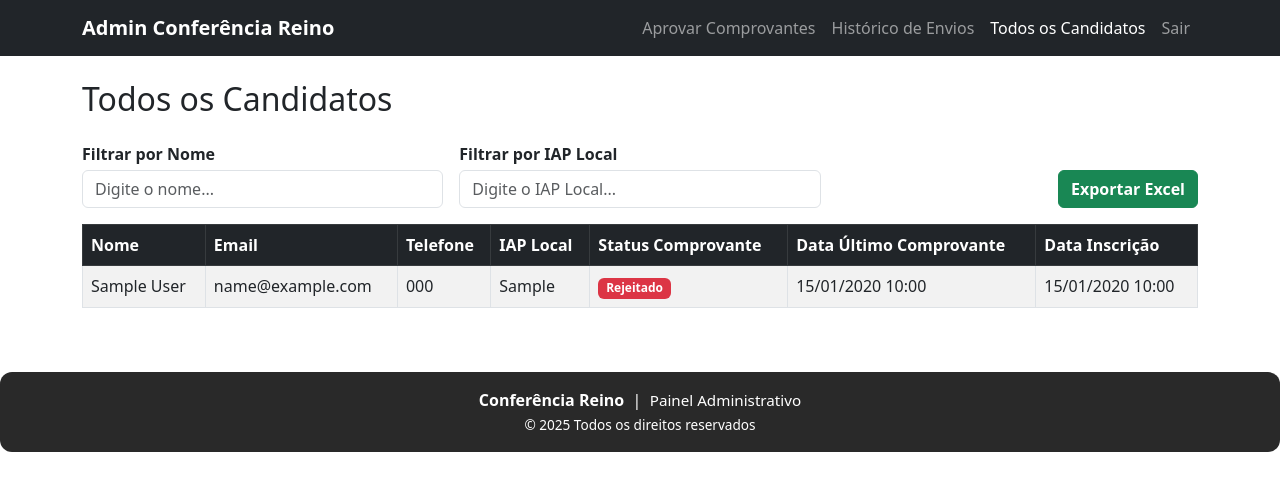
After one commit to Vinicios-DRH/iap-convencao-amazonica, a Flask app: page /admin/candidatos in a window 1280 px wide. The commit adds this page. Shown: the top 491 px of the page. Run offline with Flask 3, Linux system fonts and the light colour scheme; a user stored in the database is signed in; tables that the repository leaves empty hold one stand-in row (values such as "Sample post").

Commit message:
Melhorando consideravelmente o sistema

```diff
--- a/src/__init__.py
+++ b/src/__init__.py
@@ -3,6 +3,7 @@ from flask_sqlalchemy import SQLAlchemy
 from flask_bcrypt import Bcrypt
 from flask_login import LoginManager
 from dotenv import load_dotenv
+from datetime import datetime
 import os
 from supabase import create_client
 
@@ -36,5 +37,9 @@ login_manager = LoginManager(app)
 login_manager.login_view = 'login'
 login_manager.login_message_category = 'alert-info'
 
+@app.context_processor
+def inject_now():
+    return {'now': datetime.utcnow}
+
 from src import routes
 app.supabase = supabase
--- a/src/routes.py
+++ b/src/routes.py
@@ -100,7 +100,6 @@ def login():
 @app.route("/painel")
 @login_required
 def painel_candidato():
-    # Busca o comprovante MAIS RECENTE COM ARQUIVO
     comprovante = ComprovantesPagamento.query.filter(
         ComprovantesPagamento.id_user == current_user.id,
         ComprovantesPagamento.arquivo_comprovante.isnot(None)
@@ -113,17 +112,12 @@ def painel_candidato():
         status = comprovante.status
         url_arquivo = current_app.supabase.storage.from_("comprovantes")\
             .get_public_url(comprovante.arquivo_comprovante)
-        print("DEBUG PAINEL:")
-        print("Arquivo:", comprovante.arquivo_comprovante)
-        print("Status:", comprovante.status)
     else:
         comprovante = ComprovantesPagamento.query.filter_by(
             id_user=current_user.id
         ).order_by(ComprovantesPagamento.data_envio.desc()).first()
         if comprovante:
             status = comprovante.status
-            print("DEBUG PAINEL (sem arquivo):")
-            print("Status:", comprovante.status)
 
     return render_template(
         "painel.html",
@@ -149,31 +143,38 @@ def upload_comprovante():
         nome_arquivo = f"{uuid.uuid4().hex}.{ext}"
         caminho_bucket = f"{current_user.id}/{nome_arquivo}"
 
-        # Upload para Supabase Storage (USA BYTES, NÃO O OBJETO FILE!)
+        # Upload para Supabase Storage (USA BYTES)
         file.stream.seek(0)
         file_bytes = file.read()
         resultado = supabase.storage.from_("comprovantes").upload(
             caminho_bucket, file_bytes, {"content-type": file.mimetype}
         )
 
-        # Se houver erro no upload (ajuste se sua lib não retornar dict!)
-        # Se não houver resultado.get, pode só checar se resultado está ok.
-        # Se sua lib NUNCA retorna dict, pule esse bloco.
-
-        # Atualiza o comprovante PENDENTE já existente!
+        # Procura pendente (envio inicial)
         comprovante = ComprovantesPagamento.query.filter_by(
             id_user=current_user.id, status="PENDENTE"
         ).order_by(ComprovantesPagamento.data_envio.desc()).first()
 
         if comprovante:
+            # Atualiza o existente
             comprovante.arquivo_comprovante = caminho_bucket
             comprovante.parcela = "Única"
-            comprovante.status = "AGUARDANDO CONFIRMAÇÃO"  # Atualiza se quiser, ou mantenha o que já tiver
+            comprovante.status = "AGUARDANDO CONFIRMAÇÃO"
             comprovante.data_envio = datetime.datetime.utcnow()
             database.session.commit()
-            flash("Comprovante enviado com sucesso!", "success")
         else:
-            flash("Nenhum comprovante pendente encontrado para atualizar.", "danger")
+            # Se não existe PENDENTE, cria um NOVO
+            novo_comprovante = ComprovantesPagamento(
+                id_user=current_user.id,
+                parcela="Única",
+                arquivo_comprovante=caminho_bucket,
+                status="AGUARDANDO CONFIRMAÇÃO",
+                data_envio=datetime.datetime.utcnow()
+            )
+            database.session.add(novo_comprovante)
+            database.session.commit()
+
+        flash("Comprovante enviado com sucesso!", "success")
 
     except Exception as e:
         print("Erro no upload:", e)
@@ -189,16 +190,34 @@ def admin_comprovantes():
         flash("Acesso restrito!", "danger")
         return redirect(url_for("info"))
 
+    comprovantes = ComprovantesPagamento.query.filter(
+        ComprovantesPagamento.status == "AGUARDANDO CONFIRMAÇÃO"
+    ).order_by(ComprovantesPagamento.data_envio.desc()).all()
+
+    for c in comprovantes:
+        if c.arquivo_comprovante:
+            c.link_arquivo = supabase.storage.from_(
+                "comprovantes").get_public_url(c.arquivo_comprovante)
+
+    return render_template("admin_comprovantes.html", comprovantes=comprovantes)
+
+
+@app.route("/admin/comprovantes/historico")
+@login_required
+def historico_comprovantes():
+    if current_user.funcao_user_id != 1:
+        flash("Acesso restrito!", "danger")
+        return redirect(url_for("info"))
+
     comprovantes = ComprovantesPagamento.query.order_by(
         ComprovantesPagamento.data_envio.desc()).all()
 
     for c in comprovantes:
         if c.arquivo_comprovante:
-            # Agora corretamente: retorna a URL direta como string
             c.link_arquivo = supabase.storage.from_(
                 "comprovantes").get_public_url(c.arquivo_comprovante)
 
-    return render_template("admin_comprovantes.html", comprovantes=comprovantes)
+    return render_template("admin_historico_comprovantes.html", comprovantes=comprovantes)
 
 
 @app.route("/admin/comprovantes/<int:id>/atualizar", methods=["POST"])
@@ -216,43 +235,56 @@ def atualizar_comprovante(id):
     return redirect(url_for("admin_comprovantes"))
 
 
-@app.route("/exportar_comprovantes")
+@app.route("/admin/candidatos")
 @login_required
-def exportar_comprovantes():
-    # Buscar todos os comprovantes com o usuário relacionado
-    comprovantes = database.session.query(
-        ComprovantesPagamento).join(User).all()
+def admin_candidatos():
+    if current_user.funcao_user_id != 1:
+        flash("Acesso restrito!", "danger")
+        return redirect(url_for("info"))
 
-    # Montar os dados para o DataFrame
-    dados = []
-    for c in comprovantes:
-        dados.append({
-            "Nome": c.usuario.nome,
-            "Email": c.usuario.email,
-            "Telefone": c.usuario.telefone,
-            "IAP Local": c.usuario.iap_local,
-            "Parcela": c.parcela or "Única",
-            "Arquivo": c.arquivo_comprovante,
-            "Status": c.status,
-            "Data Envio": c.data_envio.strftime("%d/%m/%Y %H:%M"),
+    # Pega todos os usuários (ou filtra por tipo se quiser)
+    candidatos = User.query.order_by(User.nome).all()
+
+    # Se quiser o último status do comprovante do cara:
+    for c in candidatos:
+        ultimo_comprovante = ComprovantesPagamento.query.filter_by(id_user=c.id)\
+            .order_by(ComprovantesPagamento.data_envio.desc()).first()
+        c.status_comprovante = ultimo_comprovante.status if ultimo_comprovante else "Não enviado"
+        c.data_envio = ultimo_comprovante.data_envio if ultimo_comprovante else None
+
+    return render_template("admin_candidatos.html", candidatos=candidatos)
+
+
+@app.route("/admin/candidatos/exportar")
+@login_required
+def exportar_candidatos():
+    if current_user.funcao_user_id != 1:
+        flash("Acesso restrito!", "danger")
+        return redirect(url_for("info"))
+
+    candidatos = User.query.order_by(User.nome).all()
+    data = []
+    for c in candidatos:
+        ultimo_comprovante = ComprovantesPagamento.query.filter_by(id_user=c.id)\
+            .order_by(ComprovantesPagamento.data_envio.desc()).first()
+        status = ultimo_comprovante.status if ultimo_comprovante else "Não enviado"
+        data_envio = ultimo_comprovante.data_envio.strftime(
+            '%d/%m/%Y %H:%M') if ultimo_comprovante and ultimo_comprovante.data_envio else ""
+        data.append({
+            "Nome": c.nome,
+            "Email": c.email,
+            "Telefone": c.telefone,
+            "IAP Local": getattr(c, "iap_local", ""),  # só se existir o campo
+            "Status Comprovante": status,
+            "Data do Último Comprovante": data_envio,
+            "Data de Inscrição": c.created_at.strftime('%d/%m/%Y %H:%M') if getattr(c, "created_at", None) else ""
         })
 
-    # Criar o DataFrame
-    df = pd.DataFrame(dados)
-
-    # Criar arquivo Excel em memória
+    df = pd.DataFrame(data)
     output = io.BytesIO()
-    with pd.ExcelWriter(output, engine='xlsxwriter') as writer:
-        df.to_excel(writer, sheet_name="Comprovantes", index=False)
-
+    df.to_excel(output, index=False)
     output.seek(0)
-
-    return send_file(
-        output,
-        download_name="comprovantes_exportados.xlsx",
-        as_attachment=True,
-        mimetype="application/vnd.openxmlformats-officedocument.spreadsheetml.sheet"
-    )
+    return send_file(output, download_name="candidatos.xlsx", as_attachment=True)
 
 
 @app.route("/logout")
--- /dev/null
+++ b/src/templates/admin_candidatos.html
@@ -0,0 +1,94 @@
+{% extends 'base.html' %}
+{% block head_extra %}
+<link href="https://cdn.jsdelivr.net/npm/bootstrap@5.3.0/dist/css/bootstrap.min.css" rel="stylesheet">
+{% endblock %}
+{% block body %}
+{% include 'admin_navbar.html' %}
+<div class="container">
+    <h2 class="mb-4">Todos os Candidatos</h2>
+
+    <div class="row g-3 align-items-end mb-3">
+        <div class="col-md-4">
+            <label for="filtro-nome" class="form-label mb-1 fw-bold">Filtrar por Nome</label>
+            <input type="text" id="filtro-nome" class="form-control" placeholder="Digite o nome...">
+        </div>
+        <div class="col-md-4">
+            <label for="filtro-iap" class="form-label mb-1 fw-bold">Filtrar por IAP Local</label>
+            <input type="text" id="filtro-iap" class="form-control" placeholder="Digite o IAP Local...">
+        </div>
+        <div class="col-md-4 d-flex justify-content-end">
+            <a href="{{ url_for('exportar_candidatos') }}" class="btn btn-success fw-bold mt-3 mt-md-0">Exportar
+                Excel</a>
+        </div>
+    </div>
+
+    <div class="table-responsive">
+        <table class="table table-bordered table-striped align-middle" id="tabela-candidatos">
+            <thead class="table-dark">
+                <tr>
+                    <th>Nome</th>
+                    <th>Email</th>
+                    <th>Telefone</th>
+                    <th>IAP Local</th>
+                    <th>Status Comprovante</th>
+                    <th>Data Último Comprovante</th>
+                    <th>Data Inscrição</th>
+                </tr>
+            </thead>
+            <tbody>
+                {% for c in candidatos %}
+                <tr>
+                    <td>{{ c.nome }}</td>
+                    <td>{{ c.email }}</td>
+                    <td>{{ c.telefone }}</td>
+                    <td>{{ c.iap_local or "-" }}</td>
+                    <td>
+                        {% if c.status_comprovante == "Aprovado" %}
+                        <span class="badge bg-success">Aprovado</span>
+                        {% elif c.status_comprovante == "Rejeitado" %}
+                        <span class="badge bg-danger">Rejeitado</span>
+                        {% elif c.status_comprovante == "AGUARDANDO CONFIRMAÇÃO" %}
+                        <span class="badge bg-warning text-dark">Aguardando confirmação</span>
+                        {% elif c.status_comprovante == "Pendente" %}
+                        <span class="badge bg-secondary">Pendente</span>
+                        {% else %}
+                        <span class="text-muted">Não enviado</span>
+                        {% endif %}
+                    </td>
+                    <td>{{ c.data_envio.strftime('%d/%m/%Y %H:%M') if c.data_envio else "-" }}</td>
+                    <td>{{ c.data_criacao.strftime('%d/%m/%Y %H:%M') if c.data_criacao else "-" }}</td>
+                </tr>
+                {% endfor %}
+            </tbody>
+        </table>
+    </div>
+</div>
+
+<script>
+    document.addEventListener("DOMContentLoaded", function () {
+        const filtroNome = document.getElementById("filtro-nome");
+        const filtroIap = document.getElementById("filtro-iap");
+        const linhas = document.querySelectorAll("#tabela-candidatos tbody tr");
+
+        function filtrar() {
+            const valorNome = filtroNome.value.trim().toLowerCase();
+            const valorIap = filtroIap.value.trim().toLowerCase();
+
+            linhas.forEach(linha => {
+                const nome = linha.children[0].innerText.toLowerCase();
+                const iap = linha.children[3].innerText.toLowerCase();
+                const condNome = nome.includes(valorNome);
+                const condIap = iap.includes(valorIap);
+
+                linha.style.display = condNome && condIap ? "" : "none";
+            });
+        }
+
+        filtroNome.addEventListener("input", filtrar);
+        filtroIap.addEventListener("input", filtrar);
+    });
+</script>
+
+
+{% include 'admin_footer.html' %}
+{% endblock %}
--- /dev/null
+++ b/src/templates/admin_footer.html
@@ -0,0 +1,11 @@
+<footer class="mt-5">
+    <div class="text-center py-3" style="background: rgba(30,30,30,0.95); color: #fff; border-radius: 12px;">
+        <div class="container">
+            <span class="fw-bold">Conferência Reino</span>
+            &nbsp;|&nbsp;
+            <span style="font-size: 0.95em;">Painel Administrativo</span>
+            <br>
+            <span style="font-size: 0.85em;">&copy; {{ now().year }} Todos os direitos reservados</span>
+        </div>
+    </div>
+</footer>
--- /dev/null
+++ b/src/templates/admin_navbar.html
@@ -0,0 +1,28 @@
+<!-- admin_navbar.html -->
+<nav class="navbar navbar-expand-lg navbar-dark bg-dark mb-4">
+    <div class="container">
+        <a class="navbar-brand fw-bold" href="{{ url_for('admin_comprovantes') }}">Admin Conferência Reino</a>
+        <button class="navbar-toggler" type="button" data-bs-toggle="collapse" data-bs-target="#navbarNav">
+            <span class="navbar-toggler-icon"></span>
+        </button>
+        <div class="collapse navbar-collapse" id="navbarNav">
+            <ul class="navbar-nav ms-auto">
+                <li class="nav-item">
+                    <a class="nav-link {% if request.endpoint == 'admin_comprovantes' %}active{% endif %}"
+                        href="{{ url_for('admin_comprovantes') }}">Aprovar Comprovantes</a>
+                </li>
+                <li class="nav-item">
+                    <a class="nav-link {% if request.endpoint == 'historico_comprovantes' %}active{% endif %}"
+                        href="{{ url_for('historico_comprovantes') }}">Histórico de Envios</a>
+                </li>
+                <li class="nav-item">
+                    <a class="nav-link {% if request.endpoint == 'admin_candidatos' %}active{% endif %}"
+                        href="{{ url_for('admin_candidatos') }}">Todos os Candidatos</a>
+                </li>
+                <li class="nav-item">
+                    <a class="nav-link" href="{{ url_for('logout') }}">Sair</a>
+                </li>
+            </ul>
+        </div>
+    </div>
+</nav>
--- a/src/templates/painel.html
+++ b/src/templates/painel.html
@@ -16,6 +16,7 @@
         border-radius: 20px;
         max-width: 800px;
         margin: 60px auto;
+        text-align: center;
         box-shadow: 0 4px 20px rgba(0, 0, 0, 0.4);
     }
 
@@ -155,6 +156,8 @@
     <div class="text-end mb-3">
         <a href="{{ url_for('logout') }}" class="btn btn-outline-light btn-sm">Sair</a>
     </div>
+    <img src="{{ url_for('static', filename='img/Logo Arte Conferencia Reino 01.png') }}" alt="Logo" class="mb-4"
+        style="max-width: 150px;">
 
     <h1>Bem-vindo, {{ usuario.nome }}!</h1>
     <p class="lead">Estamos felizes em ter você na <strong>Conferência Reino</strong>.</p>
@@ -215,4 +218,5 @@
     </div>
 
 </div>
+{% include 'footer_candidatos.html' %}
 {% endblock %}
```
Also changed, not shown: src/templates/admin_comprovantes.html (+16 -176 lines), src/templates/admin_historico_comprovantes.html (added, +98 -0 lines), src/templates/footer_candidatos.html (added, +11 -0 lines).
